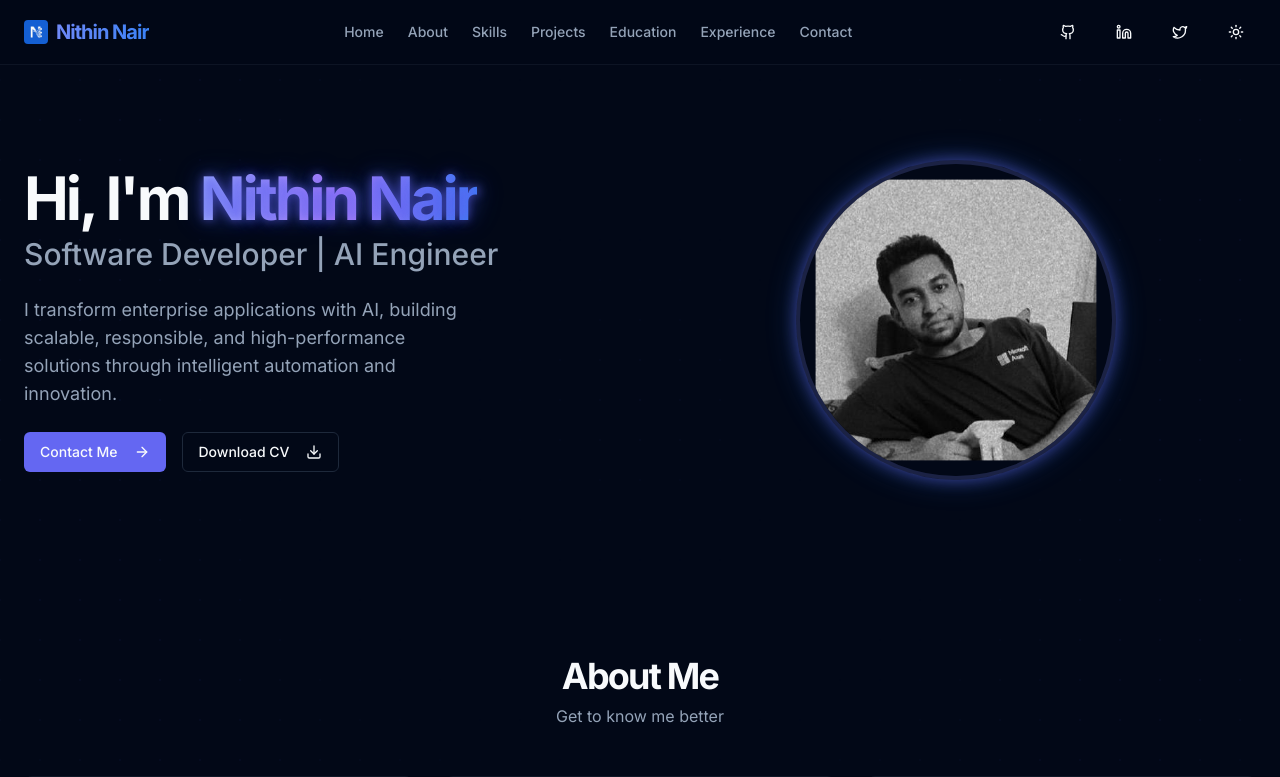
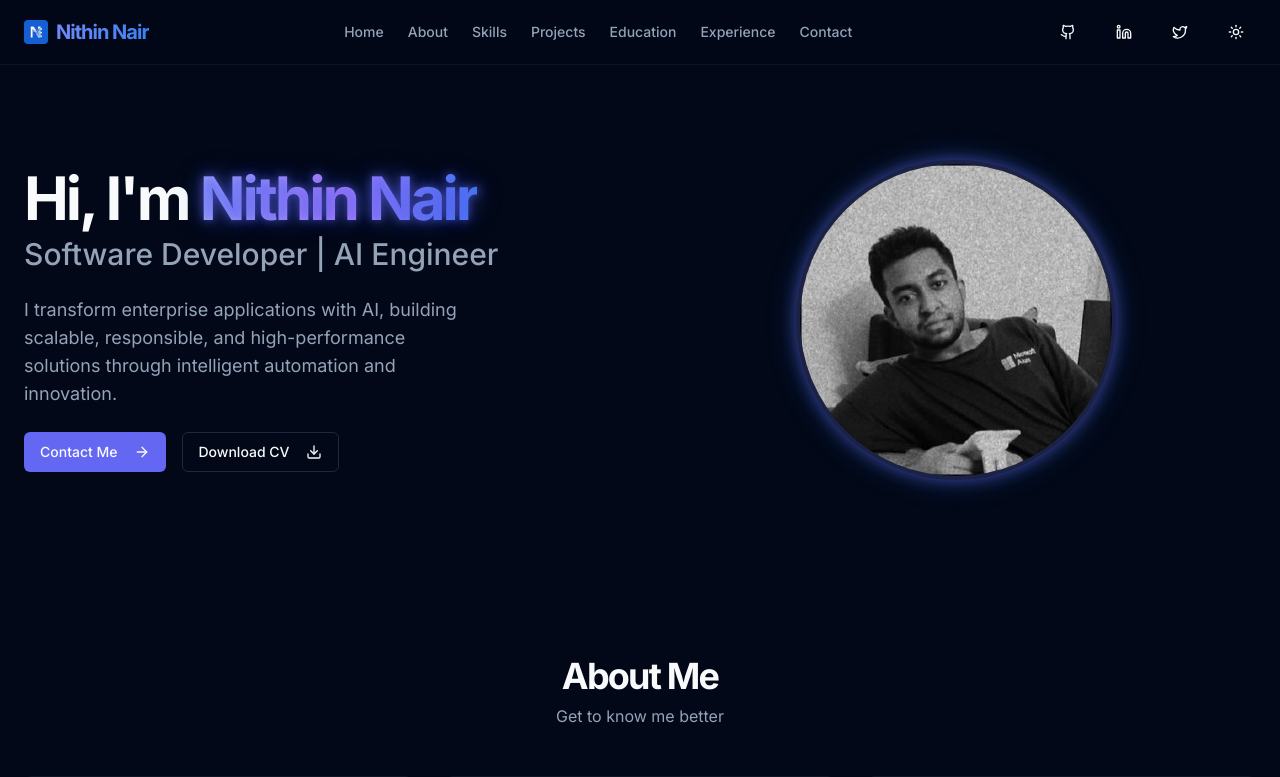
Before and after one commit to NithinNair1/portfolio, a Next.js app: page / in a window 1280 px wide. Shown: the top 777 px of the page. Built offline with nearby package versions, Linux system fonts and the light colour scheme.

Commit message:
changed image 4

```diff
--- a/components/hero.tsx
+++ b/components/hero.tsx
@@ -60,7 +60,7 @@ export default function Hero() {
             {/* 1) This wrapper just takes 100% of the circle. */}
             <div className="absolute inset-0 overflow-hidden">
               {/* 2) This inner div is what we actually zoom & shift */}
-              <div className="relative w-full h-full">
+              <div className="relative w-full h-full transform scale-[1.1]">
                 <Image
                   src={`${basePath}/image_portfolio.jpeg`}
                   alt="Nithin Nair"
```
